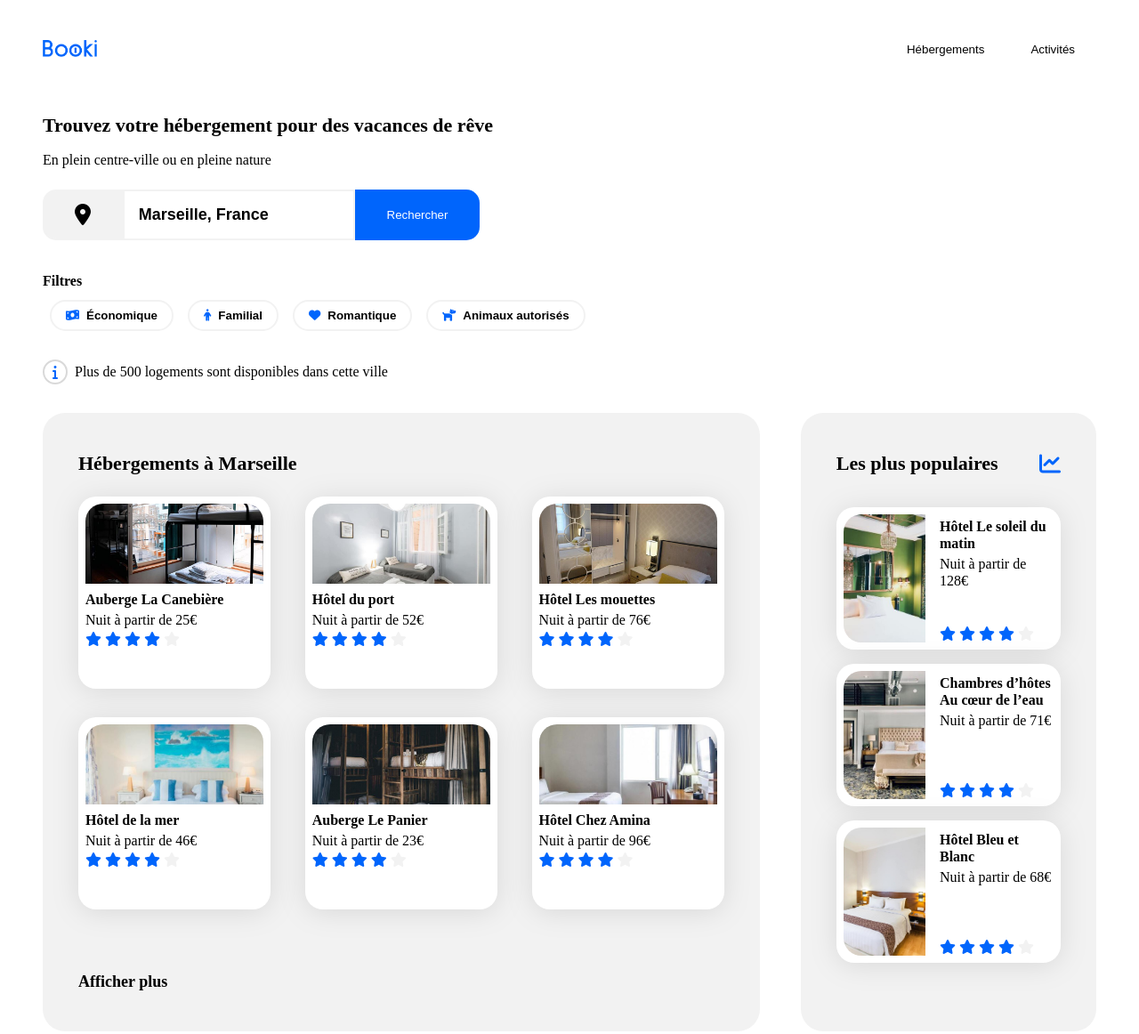
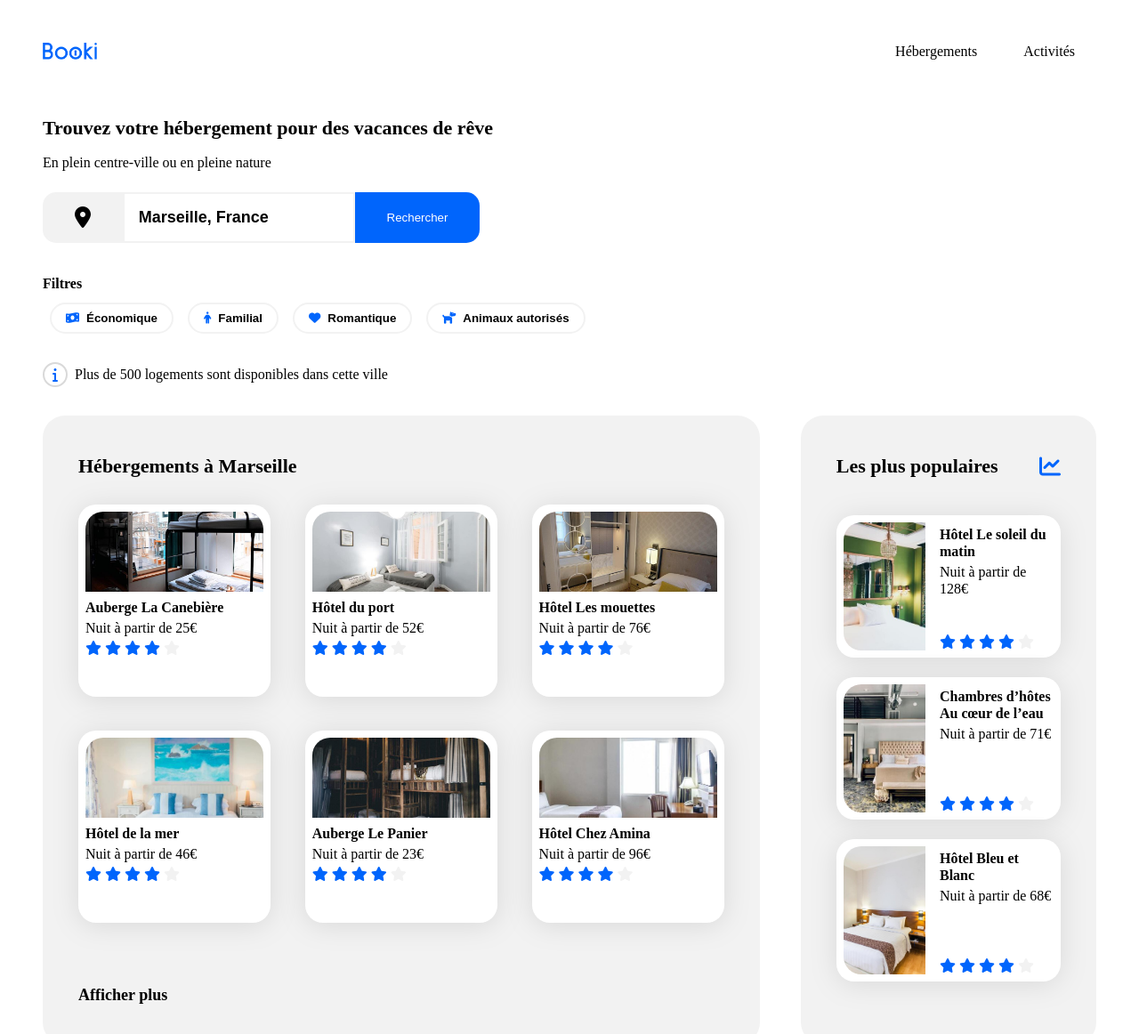
Before and after one commit to arzhgell/P2-Transformez-une-maquette-en-site-web-avec-HTML-CSS, a plain HTML site: page src/containers/Homepage/index.html in a window 1280 px wide. Shown: the top 1162 px of the page at 89% size. Drawn offline with Linux system fonts and the light colour scheme; a web font is replaced by a local one.

Commit message:
somes minors fixes

```diff
--- a/src/containers/Homepage/index.html
+++ b/src/containers/Homepage/index.html
@@ -1,37 +1,47 @@
 <!DOCTYPE html>
 <html lang="fr-FR">
   <head>
-    <meta charset="utf-8" />
-    <meta name="viewport" content="width=device-width, initial-scale=1" />
+    <meta charset="utf-8">
+    <meta name="viewport" content="width=device-width, initial-scale=1">
     <script
       src="https://kit.fontawesome.com/ae0defa13c.js"
       crossorigin="anonymous"
     ></script>
-    <link rel="stylesheet" href="../../tools/styles/global.css" />
-    <link rel="stylesheet" href="Homepage.css" />
+    <link rel="stylesheet" href="../../tools/styles/global.css">
+    <link rel="stylesheet" href="Homepage.css">
     <title>Booki - Page d'accueil</title>
   </head>
   <body>
-    <header class="d-flex justify-content-between align-items-end px-xl">
+    <header
+      class="d-flex flex-sm-column justify-content-between align-items-end px-xl px-sm-0 justify-content-sm-center align-items-sm-center pt-sm-m"
+    >
       <img
         src="../../assets/images/logo/Booki.png"
         alt="Booki's logo"
         class="logo"
-      />
+     >
       <nav>
-        <button class="background-white px-s pt-xl border-none">
-          Hébergements
-        </button>
-        <button class="background-white px-s pt-xl border-none">
-          Activités
-        </button>
+        <a
+          href="#accommodations"
+          class="background-white m-0 text-center pt-xl px-s"
+          >Hébergements</a
+        >
+        <a
+          href="#activities"
+          class="background-white m-0 text-center pt-xl px-s"
+          >Activités</a
+        >
       </nav>
     </header>
-    <main class="mt-xxxl">
+    <main class="mt-xxxl mt-sm-m">
       <section id="search" class="px-xl p-sm-xs">
         <h2>Trouvez votre hébergement pour des vacances de rêve</h2>
         <p class="mt-xs">En plein centre-ville ou en pleine nature</p>
-        <div class="d-flex col-6 col-md-6 col-sm-12 mt-s">
+        <form
+          class="d-flex col-6 col-md-6 col-sm-12 mt-s"
+          method="post"
+          id="searchForm"
+        >
           <div
             class="background-grey p-xs br-small-left col-2 d-flex align-items-center justify-content-center border-grey border-solid border-small"
           >
@@ -40,16 +50,18 @@
           <input
             value="Marseille, France"
             class="col-6 col-sm-9 p-xs border-small border-solid border-grey bold size-m"
-          />
+         >
           <button
             class="col-4 col-sm-3 border-none background-blue color-white br-small-right p-xs"
+            type="submit"
+            form="searchForm"
           >
             <span class="hidden-sm">Rechercher</span>
             <i
               class="fa-solid fa-magnifying-glass color-white hidden-lg hidden-md fa-xl"
             ></i>
           </button>
-        </div>
+        </form>
         <div class="d-flex flex-column mt-m">
           <h4 class="mr-m">Filtres</h4>
           <div class="d-flex flex-wrap">
@@ -88,25 +100,26 @@
           <p>Plus de 500 logements sont disponibles dans cette ville</p>
         </div>
       </section>
-      <section
-        id="offers"
+      <div
         class="d-flex justify-content-between flex-sm-reverse-column flex-wrap px-xl px-sm-0"
       >
-        <div
+        <section
+          id="offers"
           class="p-l p-sm-xs col-8 col-md-12 background-grey background-sm-white col-sm-12 br-large mt-m"
         >
           <h2>Hébergements à Marseille</h2>
           <div
             class="d-flex flex-wrap flex-sm-column justify-content-between mt-s"
           >
-            <div
+            <a
+              href="#"
               class="card-primary background-white br-medium p-xxs col-4 col-sm-12 mb-m shadow-medium"
             >
               <img
                 src="../../assets/images/accommodations/4_small/marcus-loke-WQJvWU_HZFo-unsplash.jpg"
                 class="br-medium-top"
                 alt="offer's illustration"
-              />
+             >
               <h4>Auberge La Canebière</h4>
               <p>Nuit à partir de 25€</p>
               <div>
@@ -116,15 +129,16 @@
                 <i class="fa-solid fa-star color-blue"></i>
                 <i class="fa-solid fa-star color-grey"></i>
               </div>
-            </div>
-            <div
+            </a>
+            <a
+              href="#"
               class="card-primary background-white br-medium p-xxs col-4 col-sm-12 mb-m shadow-medium"
             >
               <img
                 src="../../assets/images/accommodations/4_small/fred-kleber-gTbaxaVLvsg-unsplash.jpg"
                 class="br-medium-top"
                 alt="offer's illustration"
-              />
+             >
               <h4>Hôtel du port</h4>
               <p>Nuit à partir de 52€</p>
               <div>
@@ -134,15 +148,16 @@
                 <i class="fa-solid fa-star color-blue"></i>
                 <i class="fa-solid fa-star color-grey"></i>
               </div>
-            </div>
-            <div
+            </a>
+            <a
+              href="#"
               class="card-primary background-white br-medium p-xxs col-4 col-sm-12 mb-m shadow-medium"
             >
               <img
                 src="../../assets/images/accommodations/4_small/reisetopia-B8WIgxA_PFU-unsplash.jpg"
                 class="br-medium-top"
                 alt="offer's illustration"
-              />
+             >
               <h4>Hôtel Les mouettes</h4>
               <p>Nuit à partir de 76€</p>
               <div>
@@ -152,15 +167,16 @@
                 <i class="fa-solid fa-star color-blue"></i>
                 <i class="fa-solid fa-star color-grey"></i>
               </div>
-            </div>
-            <div
+            </a>
+            <a
+              href="#"
               class="card-primary background-white br-medium p-xxs col-4 col-sm-12 mb-m shadow-medium"
             >
               <img
                 src="../../assets/images/accommodations/4_small/annie-spratt-Eg1qcIitAuA-unsplash.jpg"
                 class="br-medium-top"
                 alt="offer's illustration"
-              />
+             >
               <div>
                 <h4>Hôtel de la mer</h4>
                 <p>Nuit à partir de 46€</p>
@@ -172,15 +188,16 @@
                   <i class="fa-solid fa-star color-grey"></i>
                 </div>
               </div>
-            </div>
-            <div
+            </a>
+            <a
+              href="#"
               class="card-primary background-white br-medium p-xxs col-4 col-sm-12 mb-m shadow-medium"
             >
               <img
                 src="../../assets/images/accommodations/4_small/nicate-lee-kT-ZyaiwBe0-unsplash.jpg"
                 class="br-medium-top"
                 alt="offer's illustration"
-              />
+             >
               <h4>Auberge Le Panier</h4>
               <p>Nuit à partir de 23€</p>
               <div>
@@ -190,15 +207,16 @@
                 <i class="fa-solid fa-star color-blue"></i>
                 <i class="fa-solid fa-star color-grey"></i>
               </div>
-            </div>
-            <div
+            </a>
+            <a
+              href="#"
               class="card-primary background-white br-medium p-xxs col-4 col-sm-12 mb-m shadow-medium"
             >
               <img
                 src="../../assets/images/accommodations/4_small/febrian-zakaria-M6S1WvfW68A-unsplash.jpg"
                 class="br-medium-top"
                 alt="offer's illustration"
-              />
+             >
               <h4>Hôtel Chez Amina</h4>
               <p>Nuit à partir de 96€</p>
               <div>
@@ -208,11 +226,11 @@
                 <i class="fa-solid fa-star color-blue"></i>
                 <i class="fa-solid fa-star color-grey"></i>
               </div>
-            </div>
+            </a>
           </div>
           <a href="" class="mt-l bold size-m hidden-sm">Afficher plus</a>
-        </div>
-        <div
+        </section>
+        <aside
           class="p-l p-sm-xs d-flex flex-column col-3 col-md-12 col-sm-12 background-grey br-large mt-m br-sm-0"
         >
           <div class="d-flex align-items-center justify-content-between">
@@ -222,14 +240,15 @@
           <div
             class="d-flex flex-wrap justify-content-between align-items-center pt-m"
           >
-            <div
+            <a
+              href="#"
               class="card-secondary mb-xs background-white br-medium p-xxs shadow-medium d-flex col-12 col-md-4"
             >
               <img
                 src="../../assets/images/accommodations/4_small/emile-guillemot-Bj_rcSC5XfE-unsplash.jpg"
                 class="br-medium-left"
                 alt="offer's illustration"
-              />
+             >
               <div class="ml-xs d-flex flex-column justify-content-between">
                 <div>
                   <h4>Hôtel Le soleil du matin</h4>
@@ -243,15 +262,16 @@
                   <i class="fa-solid fa-star color-grey"></i>
                 </div>
               </div>
-            </div>
-            <div
+            </a>
+            <a
+              href="#"
               class="card-secondary mb-xs background-white br-medium p-xxs shadow-medium d-flex col-12 col-md-4"
             >
               <img
                 src="../../assets/images/accommodations/4_small/aw-creative-VGs8z60yT2c-unsplash.jpg"
                 class="br-medium-left"
                 alt="offer's illustration"
-              />
+             >
               <div class="ml-xs d-flex flex-column justify-content-between">
                 <div>
                   <h4>Chambres d’hôtes Au cœur de l’eau</h4>
@@ -265,15 +285,16 @@
                   <i class="fa-solid fa-star color-grey"></i>
                 </div>
               </div>
-            </div>
-            <div
+            </a>
+            <a
+              href="#"
               class="card-secondary mb-xs background-white br-medium p-xxs shadow-medium d-flex col-12 col-md-4"
             >
               <img
                 src="../../assets/images/accommodations/4_small/febrian-zakaria-sjvU0THccQA-unsplash.jpg"
                 class="br-medium-left"
                 alt="offer's illustration"
-              />
+             >
               <div class="ml-xs d-flex flex-column justify-content-between">
                 <div>
                   <h4>Hôtel Bleu et Blanc</h4>
@@ -287,55 +308,59 @@
                   <i class="fa-solid fa-star color-grey"></i>
                 </div>
               </div>
-            </div>
+            </a>
           </div>
-        </div>
-      </section>
+        </aside>
+      </div>
       <section id="activities" class="mt-xxxl px-xl p-sm-xs">
         <h2>Activités à Marseille</h2>
         <div
           class="d-flex flex-wrap flex-sm-column justify-content-between align-items-center mt-xs col-sm-12"
         >
-          <div
+          <a
+            href="#"
             class="card-activity mb-m background-white br-medium col-3 col-sm-12 shadow-medium d-flex flex-column"
           >
             <img
               src="../../assets/images/activities/4_small/reno-laithienne-QUgJhdY5Fyk-unsplash.jpg"
               class="br-medium-top"
               alt="offer's illustration"
-            />
+           >
             <h4 class="py-s px-xs">Vieux-port</h4>
-          </div>
-          <div
+          </a>
+          <a
+            href="#"
             class="card-activity mb-m background-white br-medium col-3 col-sm-12 shadow-medium d-flex flex-column"
           >
             <img
               src="../../assets/images/activities/4_small/paul-hermann-QFTrLdQIRhI-unsplash.jpg"
               class="br-medium-top"
               alt="offer's illustration"
-            />
+           >
             <h4 class="py-s px-xs">Fort de Pomègues</h4>
-          </div>
-          <div
+          </a>
+          <a
+            href="#"
             class="card-activity mb-m background-white br-medium col-3 col-sm-12 shadow-medium d-flex flex-column"
           >
             <img
               src="../../assets/images/activities/4_small/kilyan-sockalingum-NR8-cBCN3aI-unsplash.jpg"
               class="br-medium-top"
               alt="offer's illustration"
-            />
+           >
             <h4 class="py-s px-xs">Parc national des Calanques</h4>
-          </div>
-          <div
+          </a>
+          <a
+            href="#"
             class="card-activity mb-m background-white br-medium col-3 col-sm-12 shadow-medium d-flex flex-column"
           >
             <img
               src="../../assets/images/activities/4_small/florian-wehde-xW9e8gdotxI-unsplash.jpg"
               class="br-medium-top"
               alt="offer's illustration"
-            />
+           >
             <h4 class="py-s px-xs">Notre-Dame-de-la-Garde</h4>
-          </div>
+          </a>
         </div>
       </section>
     </main>
--- a/src/tools/styles/global.css
+++ b/src/tools/styles/global.css
@@ -4,6 +4,10 @@
 @import "grid.css";
 @import "typography.css";
 @import "spacing.css";
+
+html {
+  scroll-behavior: smooth;
+}
 
 body {
   margin: 0;
--- a/src/tools/styles/spacing.css
+++ b/src/tools/styles/spacing.css
@@ -83,6 +83,10 @@
   .p-sm-xs {
     padding: 16px;
   }
+
+  .pt-sm-m {
+    padding-top: 32px;
+  }
 }
 
 /**
@@ -158,3 +162,13 @@
 .mr-xxs {
   margin-right: 8px;
 }
+
+.m-0 {
+  margin: 0;
+}
+
+@media (max-width: 767px) {
+  .mt-sm-m {
+    margin-top: 32px;
+  }
+}
--- a/src/tools/styles/typography.css
+++ b/src/tools/styles/typography.css
@@ -72,3 +72,7 @@ a {
 .size-l {
   font-size: 20px;
 }
+
+.text-center {
+  text-align: center;
+}
```
Also changed, not shown: src/containers/Homepage/Homepage.css (+23 -6 lines), src/tools/styles/grid.css (+7 -0 lines).
